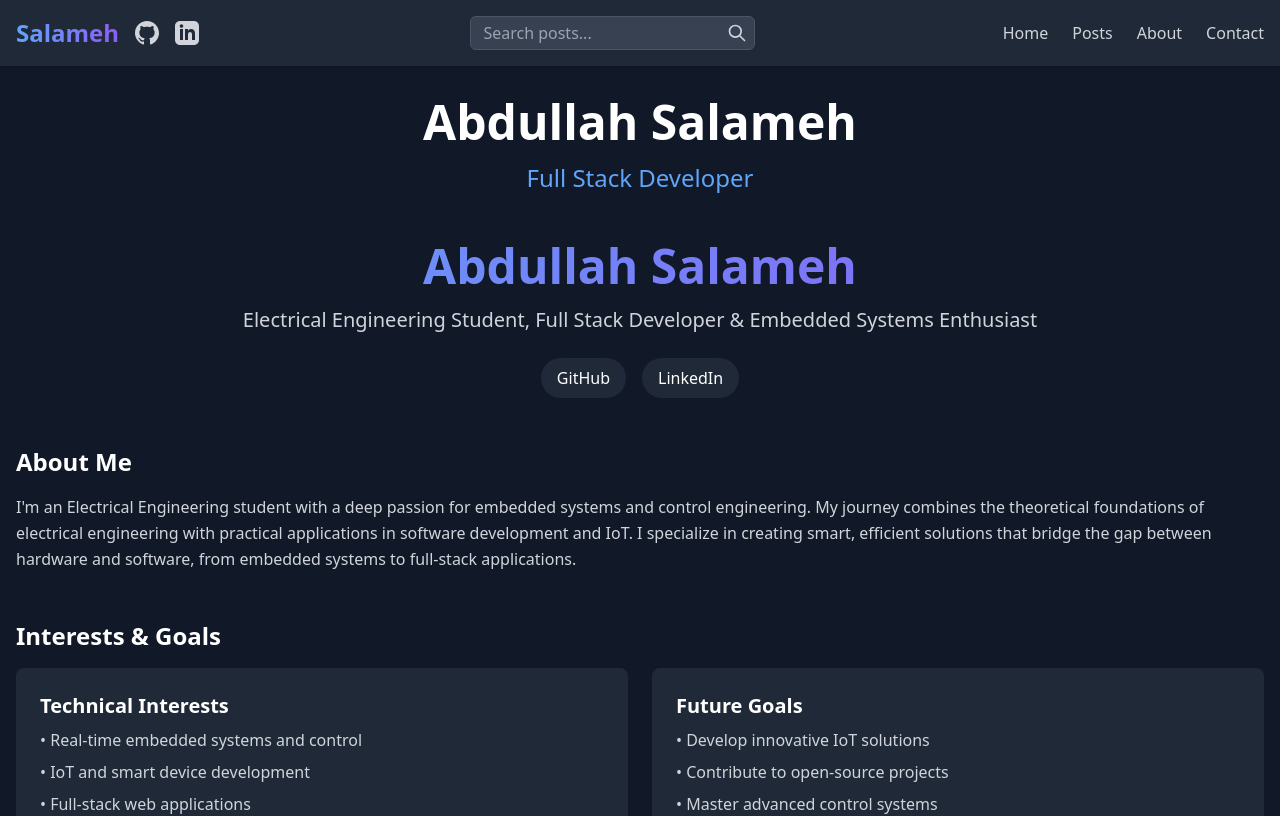
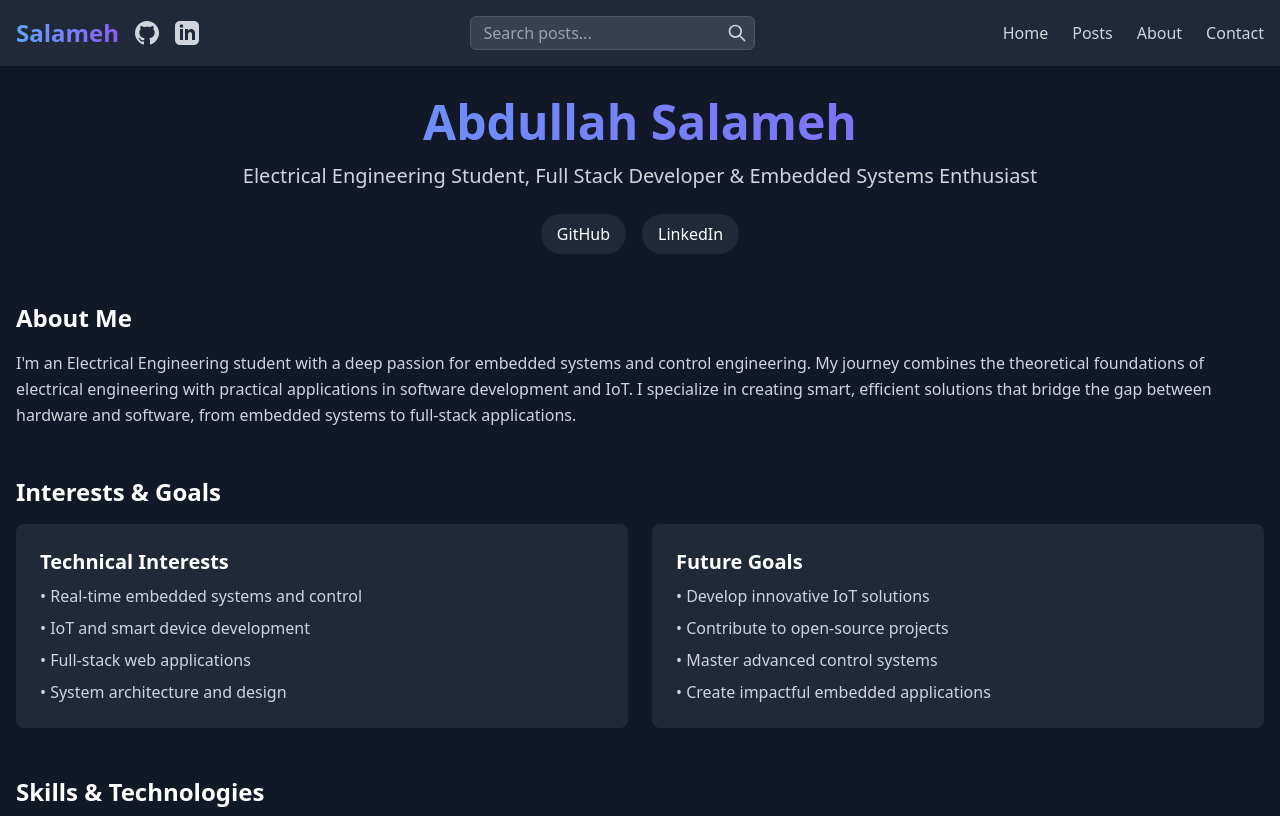
Before and after one commit to abda-s/my-next-blog, a Next.js app: page /about in a window 1280 px wide. Shown: the top 816 px of the page. Built offline with nearby package versions, Linux system fonts and the light colour scheme.

Commit message:
Abdullah was weritten two times, removed one of them

```diff
--- a/app/about/page.tsx
+++ b/app/about/page.tsx
@@ -8,10 +8,6 @@ export const metadata = {
 export default function AboutPage() {
   return (
     <div className="container mx-auto px-4 py-8">
-      <header className="text-center mb-12">
-        <h1 className="text-4xl md:text-5xl font-bold text-white mb-4">Abdullah Salameh</h1>
-        <p className="text-blue-400 text-xl md:text-2xl">Full Stack Developer</p>
-      </header>
 
       {/* Hero Section */}
       <section className="text-center mb-12">
```
